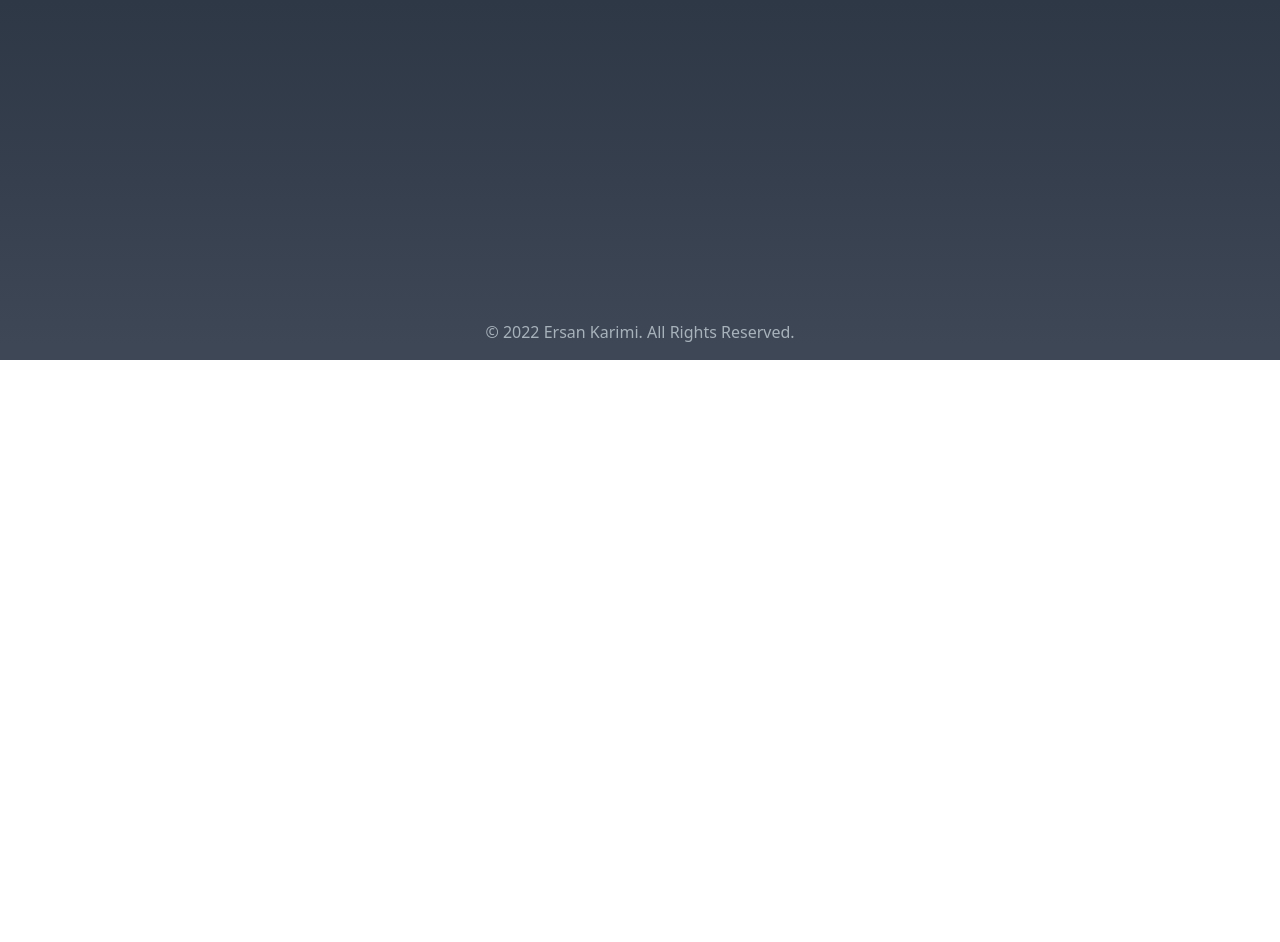
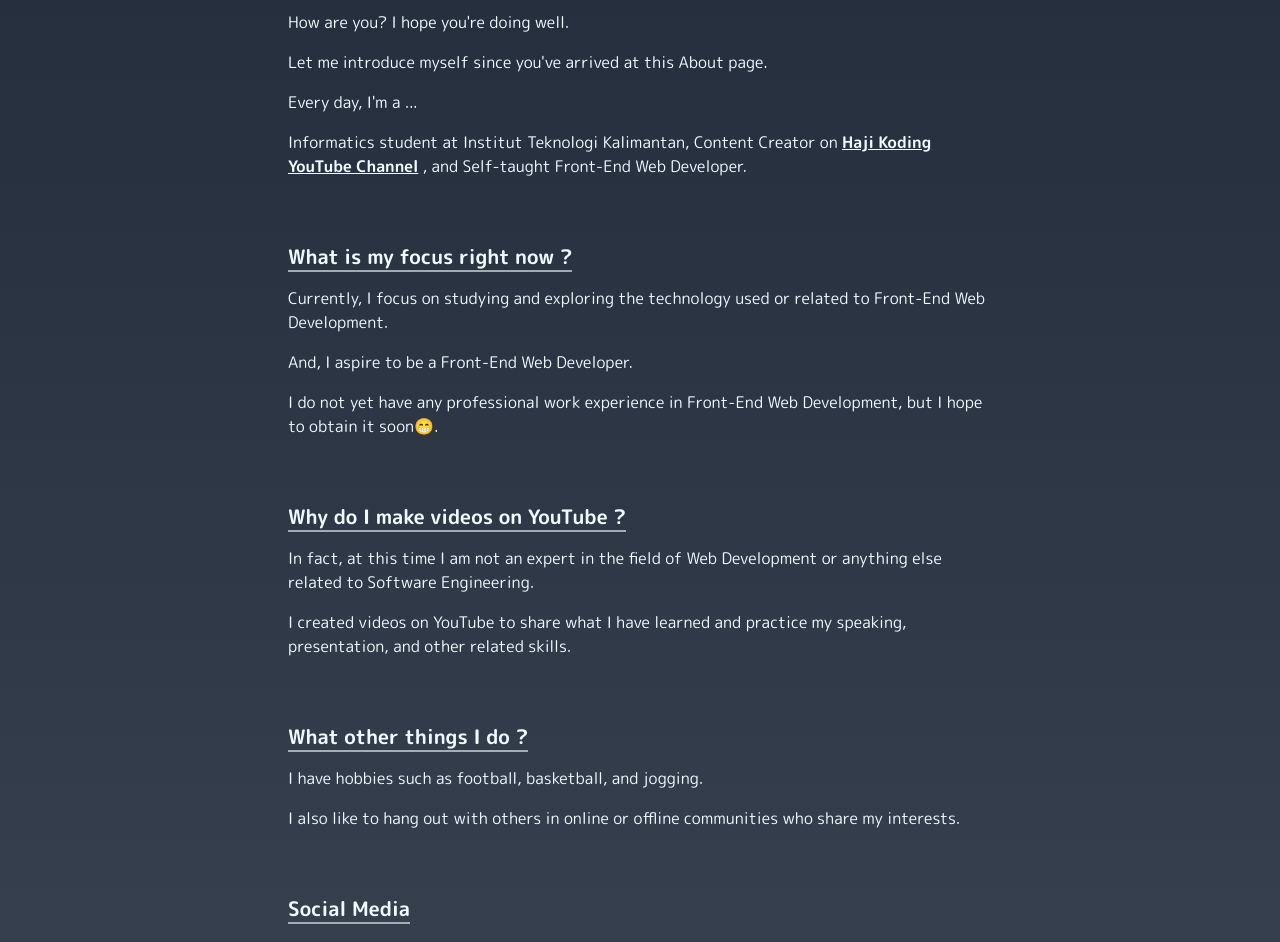
Before and after one commit to ersankarimi/tpa-personal-website-react, a React (Vite) app: page /about in a window 1280 px wide. Shown: the part 440-1382 px from the top of the page. Before the commit the page ends 800 px from the top, so only its background shows below. Built offline with nearby package versions, Linux system fonts and the light colour scheme.

Commit message:
feat: add some contents

```diff
--- a/src/routes/about.jsx
+++ b/src/routes/about.jsx
@@ -1,12 +1,119 @@
 import { Helmet } from "react-helmet-async";
 
+import { ButtonSocialMedia, Section } from "../components";
+
 export default function About() {
+  const onTheWebLinkData = [
+    { id: 1, name: "github", url: "https://github.com/ersankarimi" },
+    { id: 2, name: "youtube", url: "https://youtube.com/c/hajikoding" },
+    { id: 3, name: "linkedin", url: "https://linkedin.com/in/ersankarimi" },
+    { id: 4, name: "instagram", url: "https://instagram.com/ersankarimi" },
+    { id: 5, name: "cv", url: "https://read.cv/ersankarimi" },
+  ];
+
   return (
     <>
       <Helmet>
         <title>About | Ersan Karimi</title>
       </Helmet>
-      <h1>About</h1>
+
+      <Section
+        className="my-16 flex flex-col justify-center gap-4 font-m-plus text-neutral-custom-100"
+        customKey={1}
+      >
+        <h1 className="text-xl font-semibold">
+          <span className="border-b-2 border-neutral-custom-100/60">
+            About me
+          </span>
+        </h1>
+        <p>How are you? I hope you&apos;re doing well.</p>
+        <p>
+          Let me introduce myself since you&apos;ve arrived at this About page.
+        </p>
+        <p>Every day, I&apos;m a ...</p>
+        <p>
+          Informatics student at Institut Teknologi Kalimantan, Content Creator
+          on{" "}
+          <a
+            href="https://www.youtube.com/c/hajikoding"
+            className="font-bold underline"
+          >
+            Haji Koding YouTube Channel
+          </a>{" "}
+          , and Self-taught Front-End Web Developer.
+        </p>
+      </Section>
+
+      <Section
+        className="my-16 flex flex-col justify-center gap-4 font-m-plus text-neutral-custom-100"
+        customKey={2}
+      >
+        <h1 className="text-xl font-semibold">
+          <span className="border-b-2 border-neutral-custom-100/60">
+            What is my focus right now ?
+          </span>
+        </h1>
+        <p>
+          Currently, I focus on studying and exploring the technology used or
+          related to Front-End Web Development.
+        </p>
+        <p>And, I aspire to be a Front-End Web Developer.</p>
+        <p>
+          I do not yet have any professional work experience in Front-End Web
+          Development, but I hope to obtain it soon😁.
+        </p>
+      </Section>
+
+      <Section
+        className="my-16 flex flex-col justify-center gap-4 font-m-plus text-neutral-custom-100"
+        customKey={3}
+      >
+        <h1 className="text-xl font-semibold">
+          <span className="border-b-2 border-neutral-custom-100/60">
+            Why do I make videos on YouTube ?
+          </span>
+        </h1>
+        <p>
+          In fact, at this time I am not an expert in the field of Web
+          Development or anything else related to Software Engineering.
+        </p>
+        <p>
+          I created videos on YouTube to share what I have learned and practice
+          my speaking, presentation, and other related skills.
+        </p>
+      </Section>
+      <Section
+        className="my-16 flex flex-col justify-center gap-4 font-m-plus text-neutral-custom-100"
+        customKey={4}
+      >
+        <h1 className="text-xl font-semibold">
+          <span className="border-b-2 border-neutral-custom-100/60">
+            What other things I do ?
+          </span>
+        </h1>
+        <p>I have hobbies such as football, basketball, and jogging.</p>
+        <p>
+          I also like to hang out with others in online or offline communities
+          who share my interests.
+        </p>
+      </Section>
+
+      <Section
+        className="my-16 flex flex-col justify-center gap-4 font-m-plus text-neutral-custom-100"
+        customKey={5}
+      >
+        <h1 className="text-xl font-semibold">
+          <span className="border-b-2 border-neutral-custom-100/60">
+            Social Media
+          </span>
+        </h1>
+        <p>Follow and reach me on various social media. I also have a CV.</p>
+        {onTheWebLinkData.map((link) => (
+          <ButtonSocialMedia {...link} key={link.id}>
+            {link.name}
+          </ButtonSocialMedia>
+        ))}
+      </Section>
     </>
   );
 }
```
